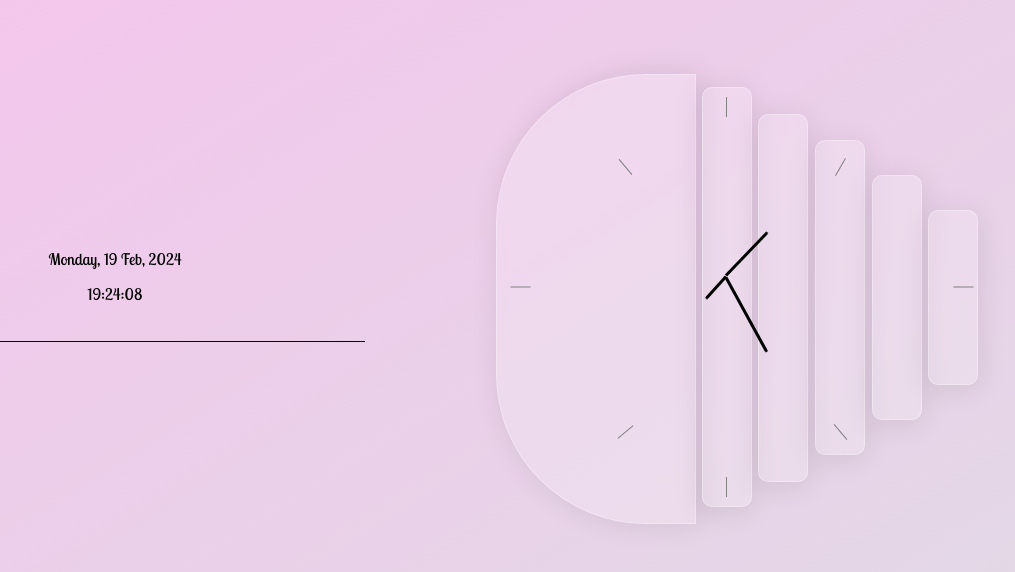
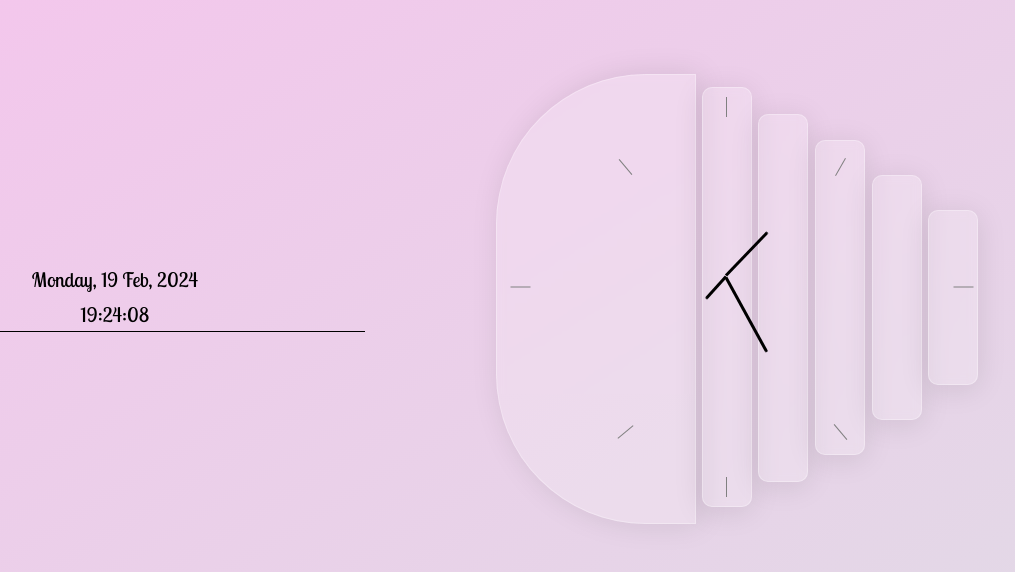
Before and after one commit to Quatromic/Js-Clock, a plain HTML site: page Front-end/index.html in a window 1280 px wide. Shown: the part 108-680 px from the top of the page, without its empty margins (175-1190 px from the left). Drawn offline with Linux system fonts and the light colour scheme; a web font is replaced by a local one.

Commit message:
Small changes to css file

```diff
--- a/Front-end/styles.css
+++ b/Front-end/styles.css
@@ -162,11 +162,13 @@ div[id*="dash"]{
 
 /*Date Words*/
 #date{
+    font-size:20px;
     margin:0 auto;
     width:500px;
-    height:100px;
+    height:70px;
     position: relative;
     right:350px;
+    top:20px;
     border-bottom: 1px solid black;
     text-align: center;
     line-height: 35px;
```
